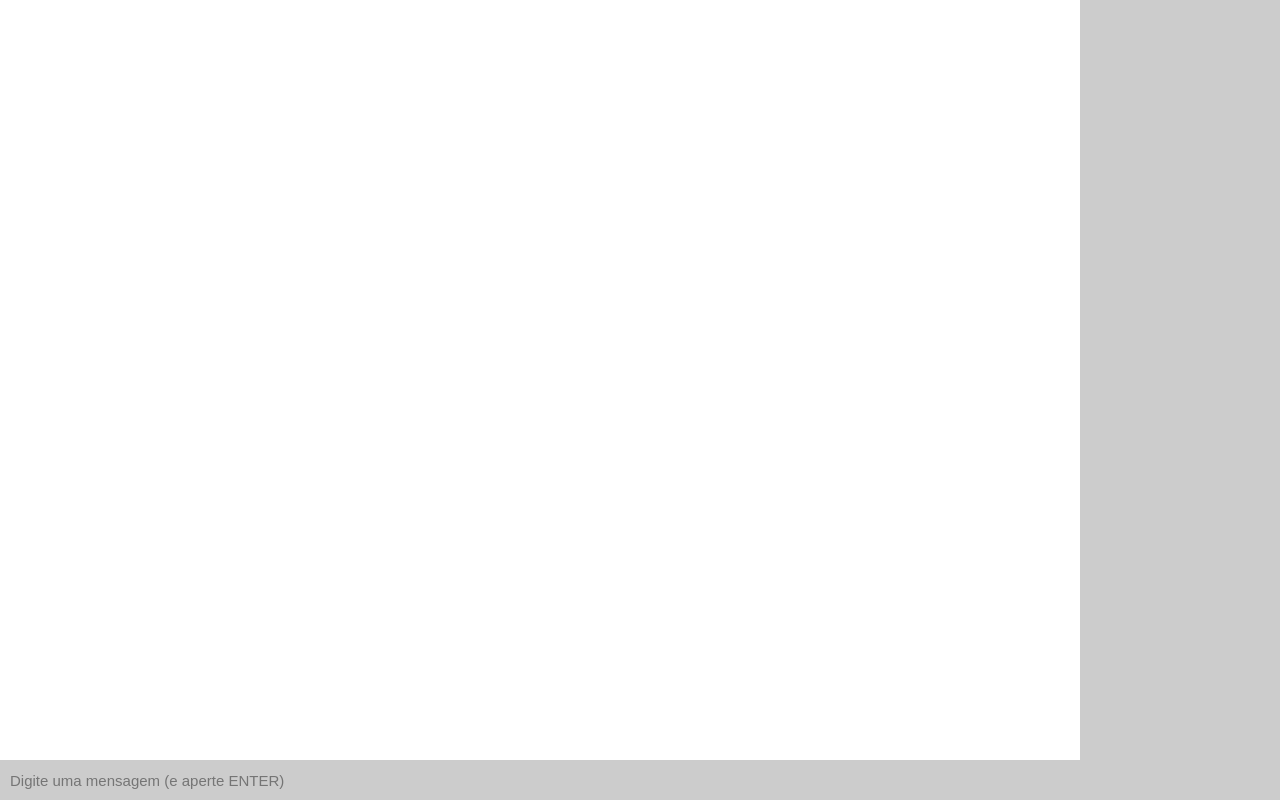
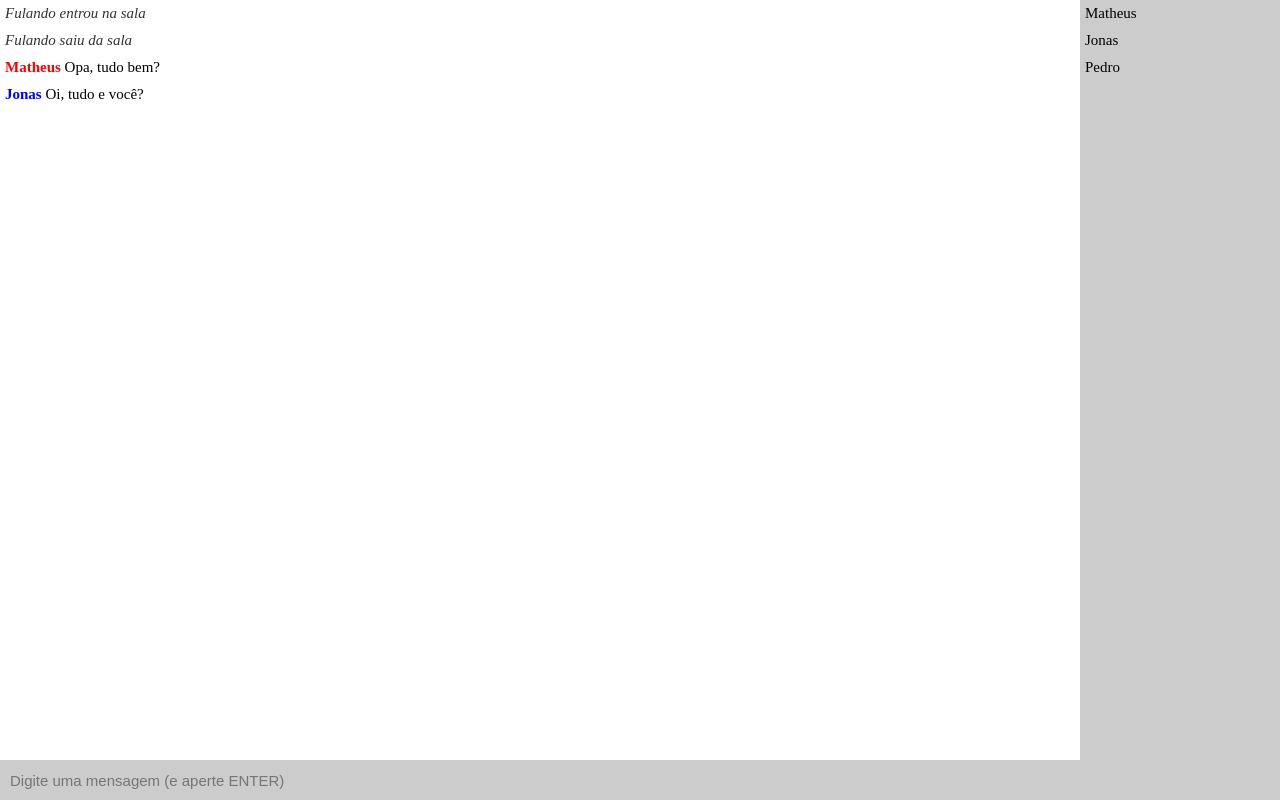
Before and after one commit to matheussilva43/chatnode, a website: page public/index.html in a window 1280 px wide. Drawn offline with Linux system fonts and the light colour scheme.

Commit message:
Criando a interface (3/3)

```diff
--- a/public/index.html
+++ b/public/index.html
@@ -14,8 +14,17 @@
 
     <div class="page" id="chatPage">
         <div class="chatArea">
-            <ul class="chatList"></ul>
-            <ul class="userList"></ul>
+            <ul class="chatList">
+                <li class="m-status">Fulando entrou na sala</li>
+                <li class="m-status">Fulando saiu da sala</li>
+                <li class="m-txt"><span class="me">Matheus</span> Opa, tudo bem?</li>
+                <li class="m-txt"><span>Jonas</span> Oi, tudo e você?</li>
+            </ul>
+            <ul class="userList">
+                <li>Matheus</li>
+                <li>Jonas</li>
+                <li>Pedro</li>
+            </ul>
         </div>
         <div class="chatInput">
             <input type="text" id="chatTextInput" placeholder="Digite uma mensagem (e aperte ENTER)">
--- a/public/style.css
+++ b/public/style.css
@@ -41,10 +41,35 @@ ul, li {
 .chatList {
     flex: 1;
     background-color: #FFF;
+    overflow-y: scroll;
+    max-height: calc(100vh - 40px);
+}
+.chatList li {
+    padding: 5px;
+    font-size: 15px;
+}
+.chatList li.m-status {
+    color: #333;
+    font-style: italic;
+}
+
+.chatList li.m-txt span {
+    font-weight: bold;
+    color: #0000FF;
+}
+
+.chatList li.m-txt .me {
+    color: #FF0000;
 }
 .userList {
     width: 200px;
     background-color: #CCC;
+    overflow-y: scroll;
+    max-height: calc(100vh - 40px);
+}
+.userList li {
+    padding: 5px;
+    font-size: 15px;
 }
 
 .chatInput {
```
